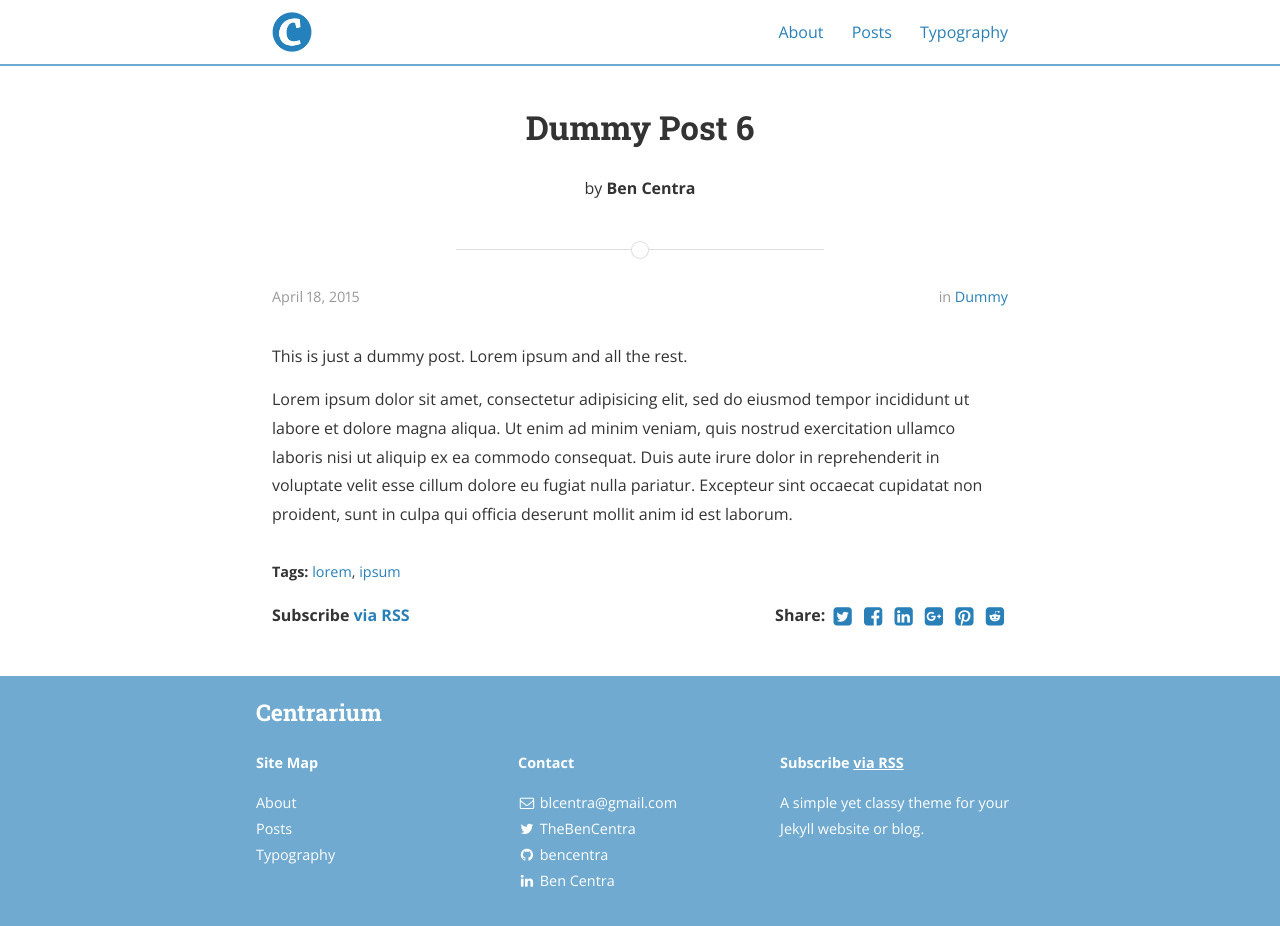
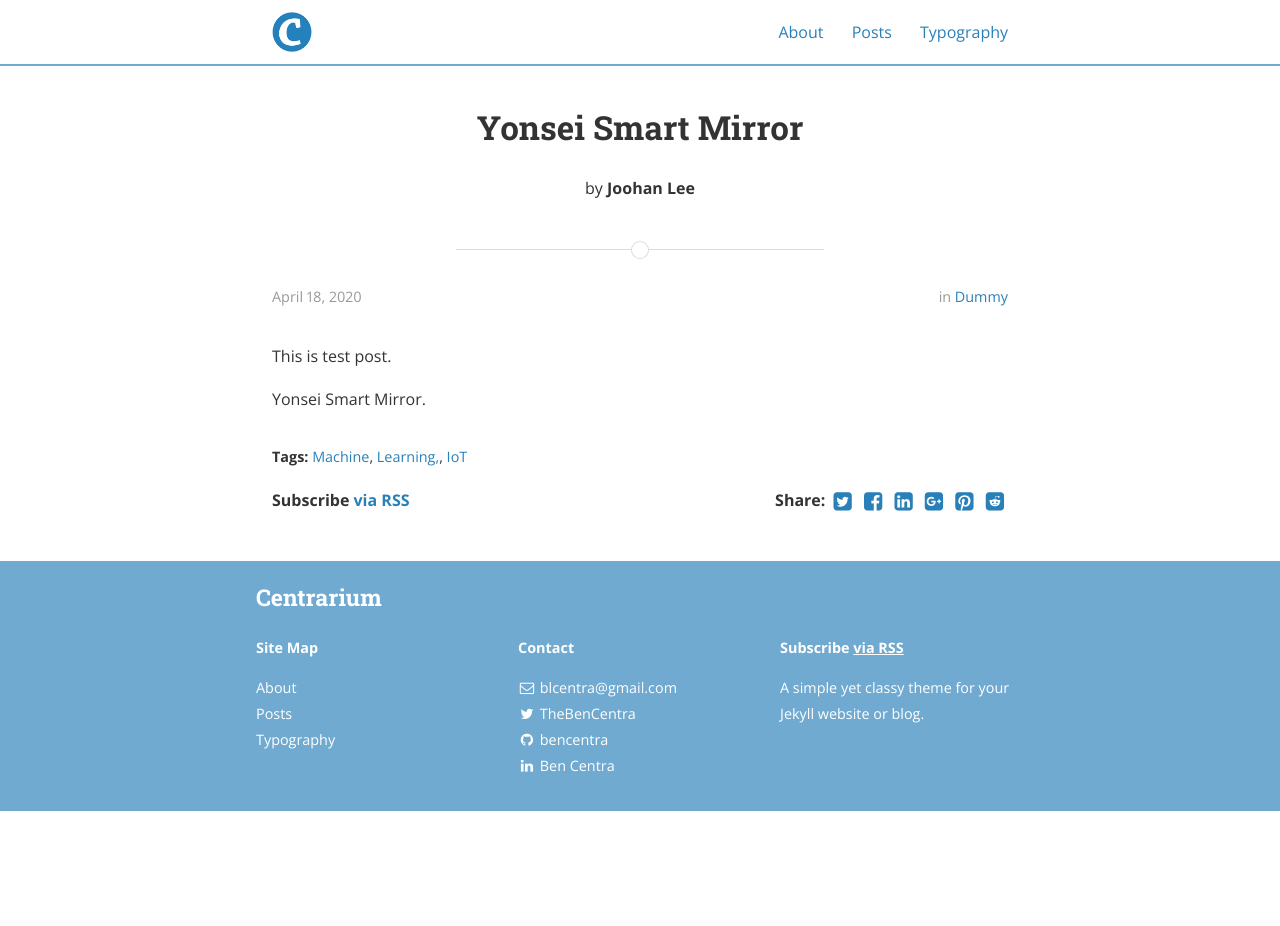
Before and after one commit to joohan-lee/joohan-lee.github.io, a Jekyll site: the page built from centrarium-master/_posts/2015-04-18-dummy6.md, in a window 1280 px wide and 926 px high. Built offline with Jekyll 4.4.1, drawn with Linux system fonts in a browser that asks for light colours; nearby versions of some CDN libraries.

Commit message:
Update 2015-04-18-dummy6.md
200925

```diff
--- a/centrarium-master/_posts/2015-04-18-dummy6.md
+++ b/centrarium-master/_posts/2015-04-18-dummy6.md
@@ -1,17 +1,12 @@
 ---
 layout: post
-title:  "Dummy Post 6"
-date:   2015-04-18T14:25:52-05:00
-author: Ben Centra
+title:  "Yonsei Smart Mirror"
+date:   2020-04-18T14:25:52-05:00
+author: Joohan Lee
 categories: Dummy
-tags: lorem ipsum
+tags: Machine Learning, IoT
 ---
 
-This is just a dummy post. Lorem ipsum and all the rest.
+This is test post.
 
-Lorem ipsum dolor sit amet, consectetur adipisicing elit, sed do eiusmod
-tempor incididunt ut labore et dolore magna aliqua. Ut enim ad minim veniam,
-quis nostrud exercitation ullamco laboris nisi ut aliquip ex ea commodo
-consequat. Duis aute irure dolor in reprehenderit in voluptate velit esse
-cillum dolore eu fugiat nulla pariatur. Excepteur sint occaecat cupidatat non
-proident, sunt in culpa qui officia deserunt mollit anim id est laborum.
+Yonsei Smart Mirror.
```
